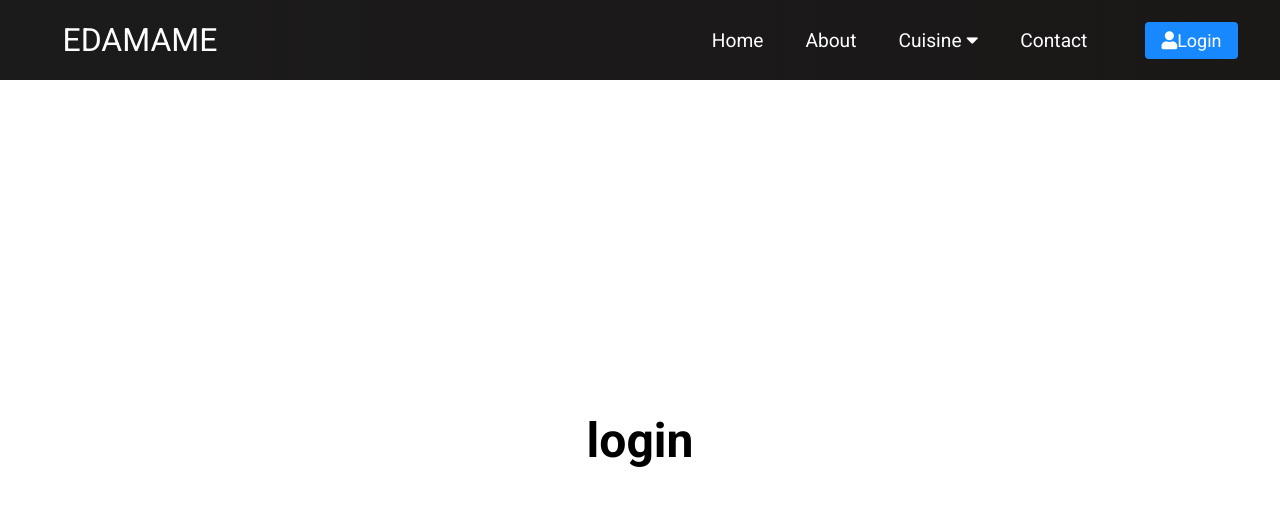
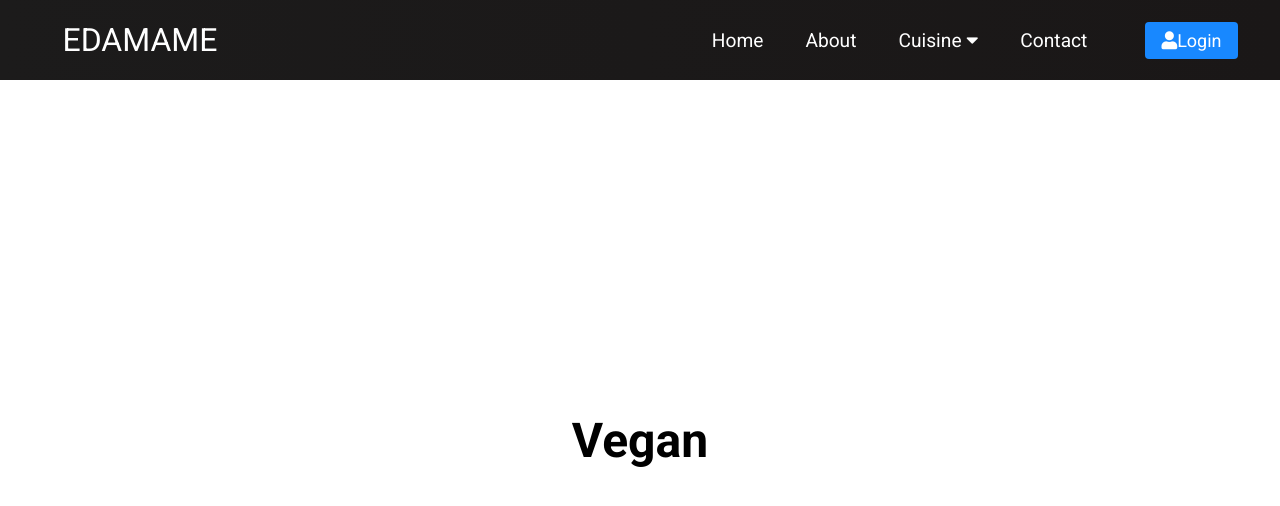
Before and after one commit to sreadytocode/Recipe_Generator_FrontEnd, a React (Create React App) app: page /vegan in a window 1280 px wide. Shown: the top 506 px of the page. Built offline with nearby package versions, Linux system fonts and the light colour scheme.

Commit message:
fixed routing issue with drop down navigation links

```diff
--- a/src/App.css
+++ b/src/App.css
@@ -13,7 +13,8 @@
 .keto,
 .login,
 .vegan,
-.vegetarian {
+.vegetarian,
+.cuisine {
   display: flex;
   height: 90vh;
   align-items: center;
--- a/src/App.js
+++ b/src/App.js
@@ -9,8 +9,9 @@ import Keto from "./components/navigation/pages/Keto";
 import Login from "./components/navigation/pages/Login";
 import Vegetarian from "./components/navigation/pages/Vegetarian";
 import Vegan from "./components/navigation/pages/Vegan";
+import Cuisine from "./components/navigation/pages/Cuisine";
 
-//exact matche the excat path of the url
+//exact matches the exact path of the url
 
 function App() {
   return (
@@ -20,11 +21,12 @@ function App() {
         <Route path="/" element={<Home />} />
         <Route path="/about" element={<About />} />
         <Route path="/contact" element={<Contact />} />
-        <Route path="/gluten-free" element={<GlutenFree />} />
-        <Route path="/keto" element={<Keto />} />
         <Route path="/login" element={<Login />} />
-        <Route path="/vegetarian" element={<Vegetarian />} />
-        <Route path="/vegan" element={<Vegan />} />
+        <Route path="/cuisine" element={<Cuisine />} />
+        <Route path="gluten-free" exact element={<GlutenFree />} />
+        <Route path="keto" exact element={<Keto />} />
+        <Route path="vegetarian" exact element={<Vegetarian />} />
+        <Route path="vegan" exact element={<Vegan />} />
       </Routes>
     </Router>
   );
--- /dev/null
+++ b/src/components/navigation/pages/Cuisine.js
@@ -0,0 +1,11 @@
+import React from "react";
+
+const Cuisine = () => {
+  return (
+    <>
+      <h1 className="cuisine">Cuisines</h1>
+    </>
+  );
+};
+
+export default Cuisine;
--- a/src/components/navigation/pages/Vegan.js
+++ b/src/components/navigation/pages/Vegan.js
@@ -1,11 +1,11 @@
 import React from "react";
 
-const Login = () => {
+const Vegan = () => {
   return (
     <>
-      <h1 className="vegan">login</h1>
+      <h1 className="vegan">Vegan</h1>
     </>
   );
 };
 
-export default Login;
+export default Vegan;
```
